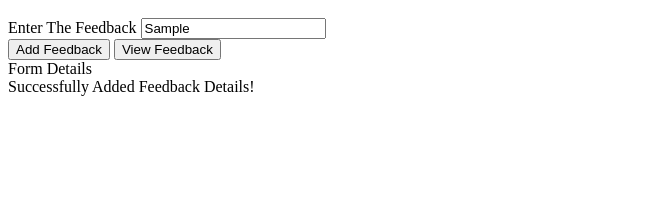
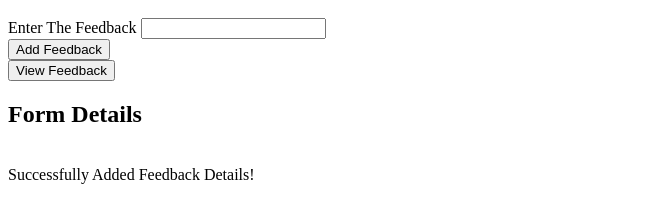
Before and after one commit to brajks8582/day-2_handson, a plain HTML site: page index.html in a window 1280 px wide. Both pictures are taken after typing "Sample" into the empty fields and a click on the button "Add Feedback". Shown: the part 48-270 px from the top of the page, without its empty margins (0-655 px from the left). Drawn offline with Linux system fonts and the light colour scheme.

Commit message:
second commit

```diff
--- a/index.html
+++ b/index.html
@@ -8,14 +8,14 @@
 <body>
     <!-- Fill code here -->
     <h1 id="heading">Feedback for The ART OF LIVING session</h1>
-    <label for="feedback-input">Enter The Feedback</label>
+    <label for="feedback">Enter The Feedback</label>
     <input type="text" name="feedback" id="feedback" /><br />
 
     <input type="button" name="create" id="create" value="Add Feedback" onclick="addFeedback()" />
+    <br />
     <input type="button" name="view" id="view" value="View Feedback" onclick="viewFeedback()" />
 
     <div id="result">
-        <h2>Form Details</h2>
     </div>
 </body>
 
--- a/script.js
+++ b/script.js
@@ -1,22 +1,21 @@
 var data = [];
-
-function append_to_div(div_name, data) {
-    document.getElementById(div_name).innerText += data;
-}
 
 function addFeedback() {
     //Fill the required logic
 
     var x = document.getElementById("feedback").value;
-    data.push(x);
-    append_to_div("result", "\n" + "Successfully Added Feedback Details!" + "\n");
-    // document.getElementById("result").innerHTML = "<h2>Form Details</h2><br>Successfully Added Feedback Details";
+    if (x) {
+        data.push(x);
+        document.getElementById("result").innerHTML = "<h2>Form Details</h2><br>Successfully Added Feedback Details!";
+        document.getElementById("feedback").value = '';
+    }
 }
 
 function viewFeedback() {
     //Fill the required logic
     var text = "",
         dlen = data.length;
+
     var i = 0,
         j = i + 1;
 
@@ -26,9 +25,13 @@ function viewFeedback() {
         j++;
     }
 
-
-    document.getElementById("result").innerHTML = "<h2>Form Details</h2><br>" + text;
+    if (dlen == 0) {
+        document.getElementById("result").innerHTML = "";
+        return;
+    }
     while (data.length > 0) {
         data.pop();
     }
+
+    document.getElementById("result").innerHTML = "<h2>Form Details</h2><br>" + text;
 }
```
